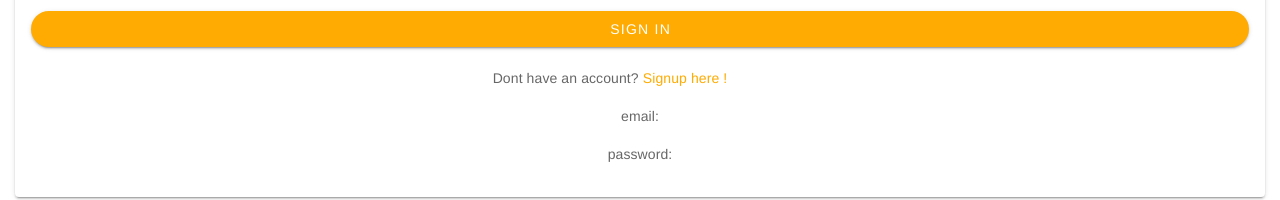
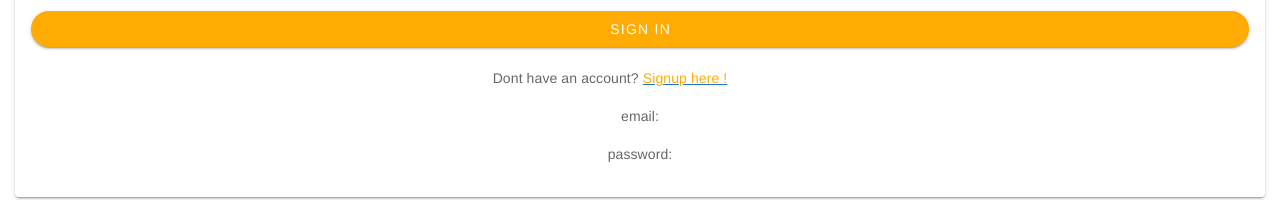
Before and after one commit to piyush-pandit/hafh-vuety, a Vue app: page /login in a window 1280 px wide. Shown: the part 345-545 px from the top of the page. Built offline with nearby package versions, Linux system fonts and the light colour scheme.

Commit message:
updated login signup link and updated home page

```diff
--- a/src/views/Home.vue
+++ b/src/views/Home.vue
@@ -41,6 +41,7 @@
       <div class="text-center">
         <v-btn
           class="googleBtn"
+          style="color: #000000"
           rounded
           color="#F5F5F5"
           dark
--- a/src/views/Login.vue
+++ b/src/views/Login.vue
@@ -50,7 +50,9 @@
 
             <p style="padding-top: 20px; margin-right: 60px">
               Dont have an account?
-              <a> <span style="color: #ffab01">Signup here !</span></a>
+              <a href="/signup"
+                ><span style="color: #ffab01">Signup here !</span></a
+              >
             </p>
             <p>email: {{ email }}</p>
             <p>password: {{ password }}</p>
```
Also changed, not shown: src/views/Rv.vue (+0 -14 lines), .eslintrc.js, 1 other file (tests, documents, lock files or other folders).
